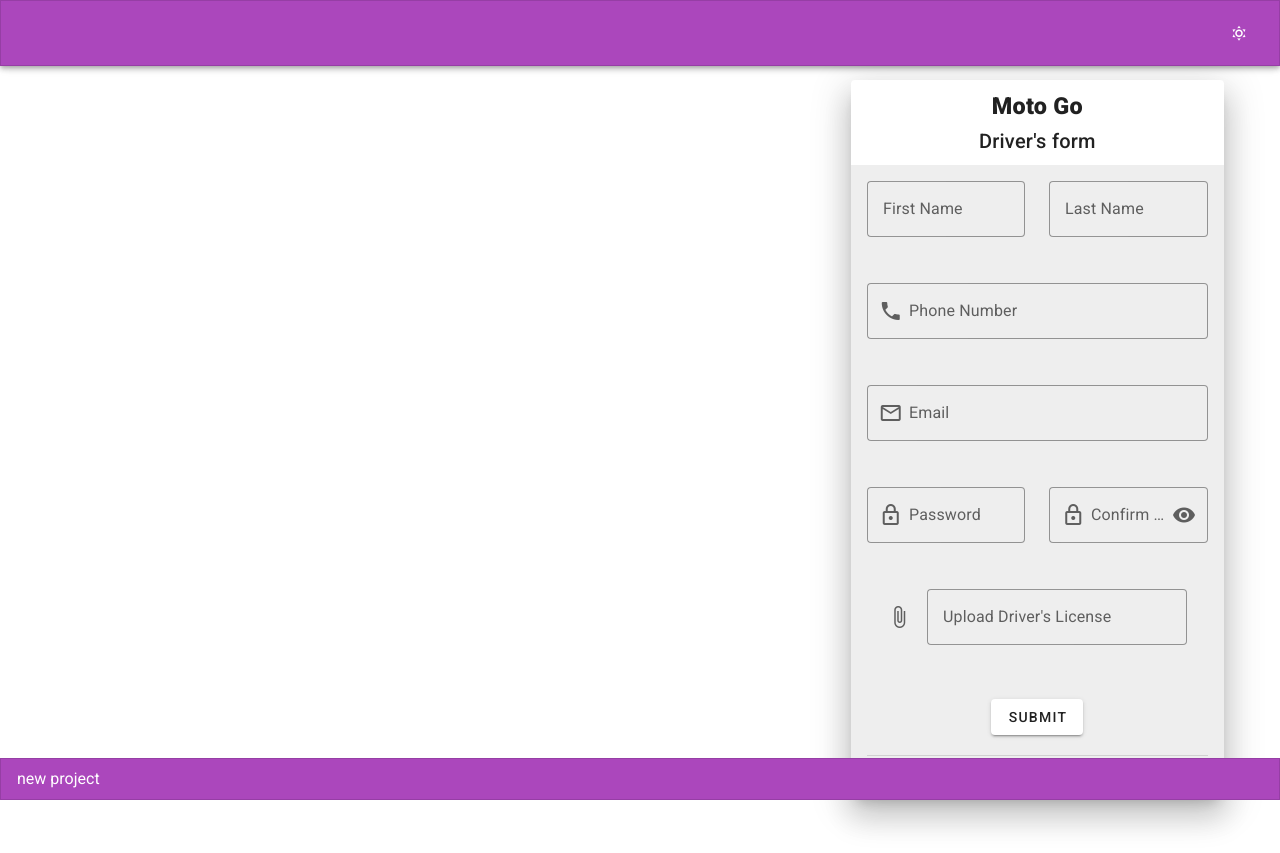
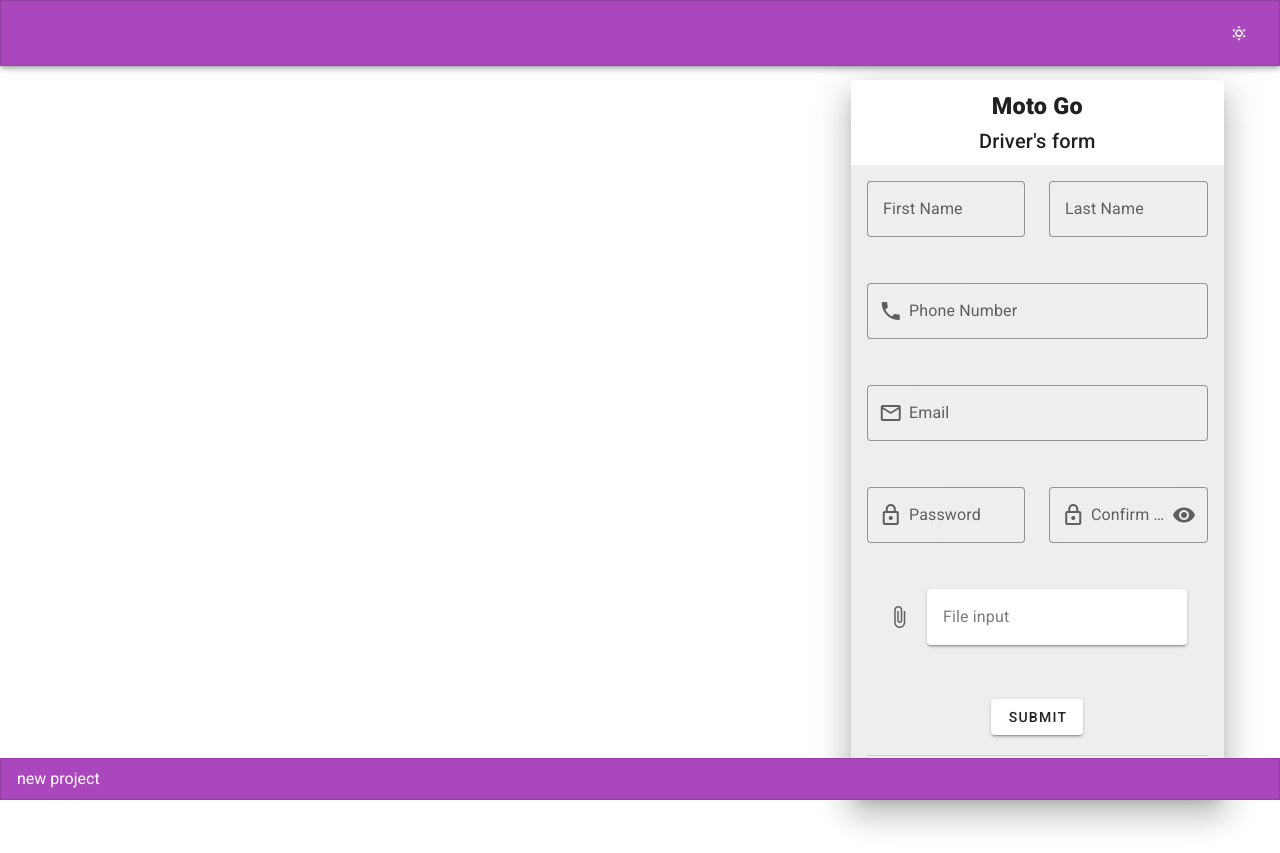
Before and after one commit to jeremydanielestrada/MotoGo, a Vue app: page /driver-register in a window 1280 px wide. Built offline with nearby package versions, Linux system fonts and the light colour scheme.

Commit message:
feat: added new folders

```diff
--- a/src/components/auth/DriverRegistration.vue
+++ b/src/components/auth/DriverRegistration.vue
@@ -108,12 +108,10 @@ const onSubmit = () => {
 
       <v-col cols="12" md="12" align="center" justify="center">
         <v-file-input
-          label="Upload Driver's License"
-          variant="outlined"
+          label="File input"
+          variant="solo"
           width="300"
-          v-model="formData.driverLicense"
           :rules="[requiredValidator, imageValidator]"
-          border="0"
         ></v-file-input>
       </v-col>
 
--- /dev/null
+++ b/src/components/common/AlertNotification.vue
@@ -0,0 +1,3 @@
+<script setup></script>
+
+<template></template>
```
Also changed, not shown: src/utils/supabase.js (added), 1 other file (tests, documents, lock files or other folders).
